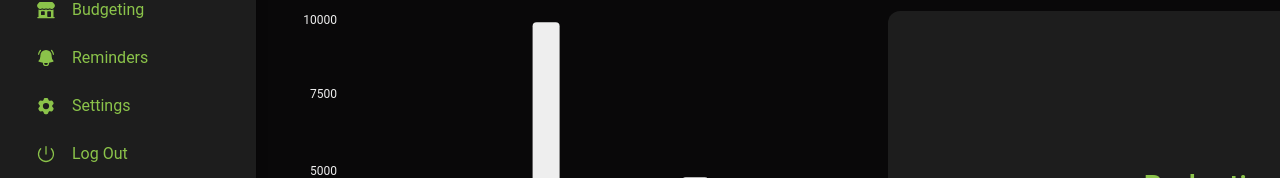
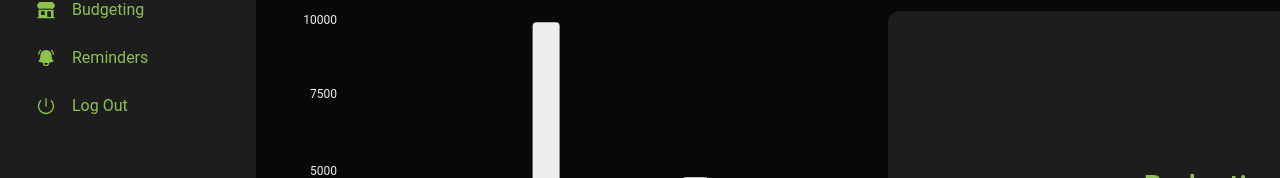
Before and after one commit to divy-koushik-mishra/PennyTrack-frontend, a Next.js app: page /dashboard in a window 1280 px wide. Shown: the part 309-487 px from the top of the page. Built offline with nearby package versions, Linux system fonts and the light colour scheme.

Commit message:
[dashboard]-sidebar-routing-updated

```diff
--- a/components/dashboard/Sidebar.jsx
+++ b/components/dashboard/Sidebar.jsx
@@ -1,20 +1,19 @@
+import {
+	ArrowTrendingUpIcon,
+	BarsArrowDownIcon,
+	BellAlertIcon,
+	BuildingStorefrontIcon,
+	ClipboardDocumentListIcon,
+	PowerIcon,
+	PresentationChartBarIcon,
+} from "@heroicons/react/24/solid";
 import {
 	Card,
-	Typography,
 	List,
 	ListItem,
 	ListItemPrefix,
+	Typography,
 } from "@material-tailwind/react";
-import {
-	PresentationChartBarIcon,
-	ClipboardDocumentListIcon,
-	BellAlertIcon,
-	Cog6ToothIcon,
-	PowerIcon,
-	BuildingStorefrontIcon,
-	ArrowTrendingUpIcon,
-	BarsArrowDownIcon,
-} from "@heroicons/react/24/solid";
 import Link from "next/link";
 
 export function Sidebar() {
@@ -50,11 +49,6 @@ export function Sidebar() {
 			href: "/dashboard/reminders",
 		},
 		{
-			icon: <Cog6ToothIcon className="h-5 w-5" />,
-			label: "Settings",
-			href: "/dashboard/settings",
-		},
-		{
 			icon: <PowerIcon className="h-5 w-5" />,
 			label: "Log Out",
 			href: "/",
```
